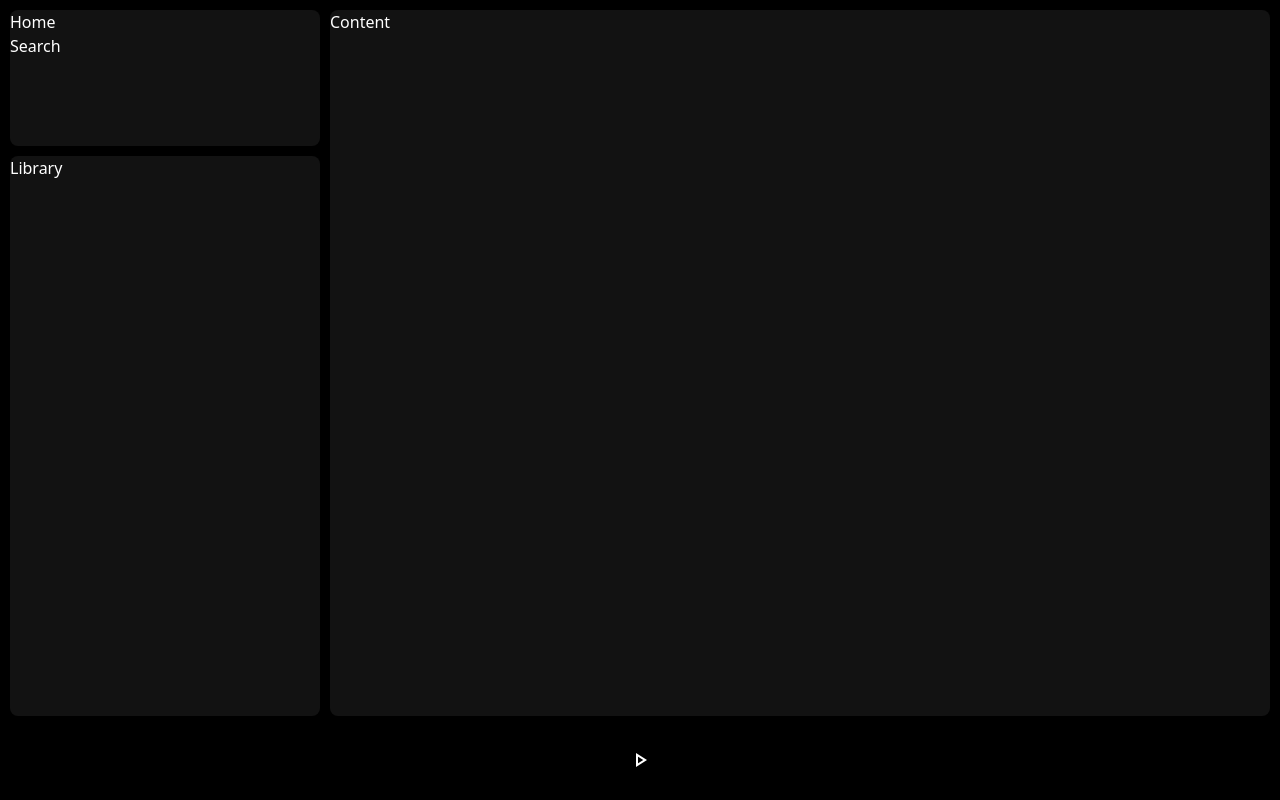
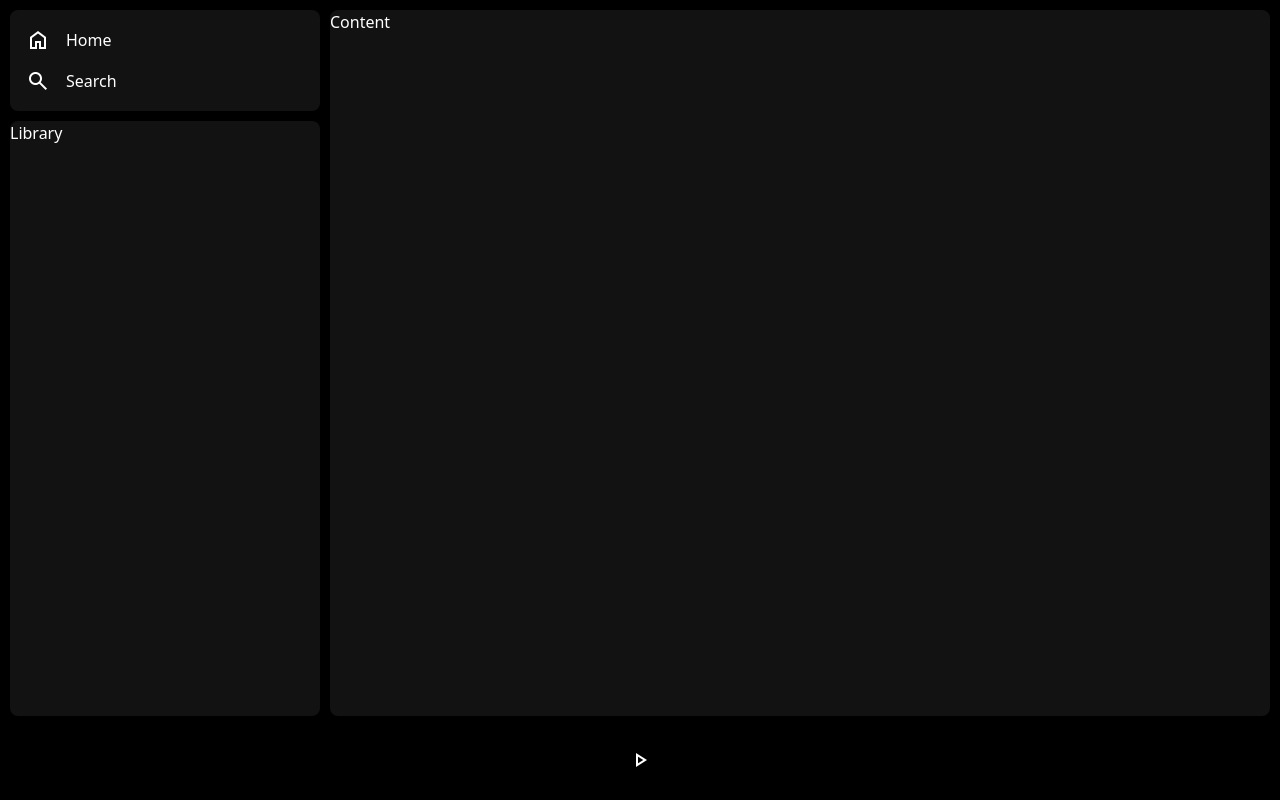
Before and after one commit to gnanamoorthy-g/spotify-client, a React app: page / in a window 1280 px wide. Built offline with nearby package versions, Linux system fonts and the light colour scheme; no server answers.

Commit message:
menu card updated

```diff
--- a/package.json
+++ b/package.json
@@ -16,9 +16,13 @@
     "@babel/core": "^7.22.9",
     "@babel/preset-env": "^7.22.9",
     "@babel/preset-react": "^7.22.5",
+    "autoprefixer": "^10.4.16",
     "babel-loader": "^9.1.3",
     "dotenv-webpack": "^8.0.1",
     "html-webpack-plugin": "^5.5.3",
+    "postcss": "^8.4.31",
+    "postcss-loader": "^7.3.3",
+    "tailwindcss": "^3.3.3",
     "webpack": "^5.88.2",
     "webpack-cli": "^5.1.4",
     "webpack-dev-server": "^4.15.1"
--- /dev/null
+++ b/postcss.config.js
@@ -0,0 +1,6 @@
+module.exports = {
+    plugins: {
+        tailwindcss: {},
+        autoprefixer: {},
+    },
+};
--- a/src/components/menu.js
+++ b/src/components/menu.js
@@ -4,18 +4,18 @@ import { MENU } from "../utils/menuUtils";
 const Menu = () =>{
 
     const getMenuItem = (item = null) =>{
-        if(!item) return
+        if(!item) return;
         return (
-            <div key={item?.page} className="flex">
-                <div></div>
-                <div>{item?.label}</div>
+            <div key={item?.page} className="flex px-2 cursor-pointer">
+                <div className="flex justify-center items-center mx-2">{item?.icon}</div>
+                <div className="flex justify-center items-center mx-2">{item?.label}</div>
             </div>
         )
     }
 
     const listMenu = () =>{
         return(
-            <div>{MENU.map(item => getMenuItem(item))}</div>
+            <div className="flex flex-column full-ht justify-evenly">{MENU.map(item => getMenuItem(item))}</div>
         )
     }
     return listMenu()
--- a/src/utils/menuUtils.js
+++ b/src/utils/menuUtils.js
@@ -1,12 +1,15 @@
+import React from "react";
 export const MENU = [
     {
         page :'home',
         label :'Home',
+        icon : <span class="material-symbols-outlined">home</span>,
         route : '/'
     },
     {
         page :'search',
         label :'Search',
+        icon: <span class="material-symbols-outlined">search</span>,
         route : '/search'
     }
 ]
--- a/styles/css/index.css
+++ b/styles/css/index.css
@@ -0,0 +1,3 @@
+@tailwind base;
+@tailwind components;
+@tailwind utilities;
--- a/styles/scss/layout/grid.scss
+++ b/styles/scss/layout/grid.scss
@@ -5,7 +5,7 @@
 }
 .sidebar{
     display: grid;
-    grid-template-rows: calc(20% - 5px) calc(80% - 5px);
+    grid-template-rows: calc(15% - 5px) calc(85% - 5px);
     gap: 10px;
 }
 .content-grid{
--- /dev/null
+++ b/tailwind.config.js
@@ -0,0 +1,8 @@
+/** @type {import('tailwindcss').Config} */
+module.exports = {
+  content: ["./src/**/*.{html,js}"],
+  theme: {
+    extend: {},
+  },
+  plugins: [],
+}
--- a/webpack.config.js
+++ b/webpack.config.js
@@ -37,7 +37,7 @@ module.exports = {
             },
             {
                 test: /\.(css)$/,
-                use: ['style-loader','css-loader']
+                use: ['style-loader','css-loader','postcss-loader']
             },
             {
                 test: /\.scss$/,
```
Also changed, not shown: 1 other file (tests, documents, lock files or other folders).
